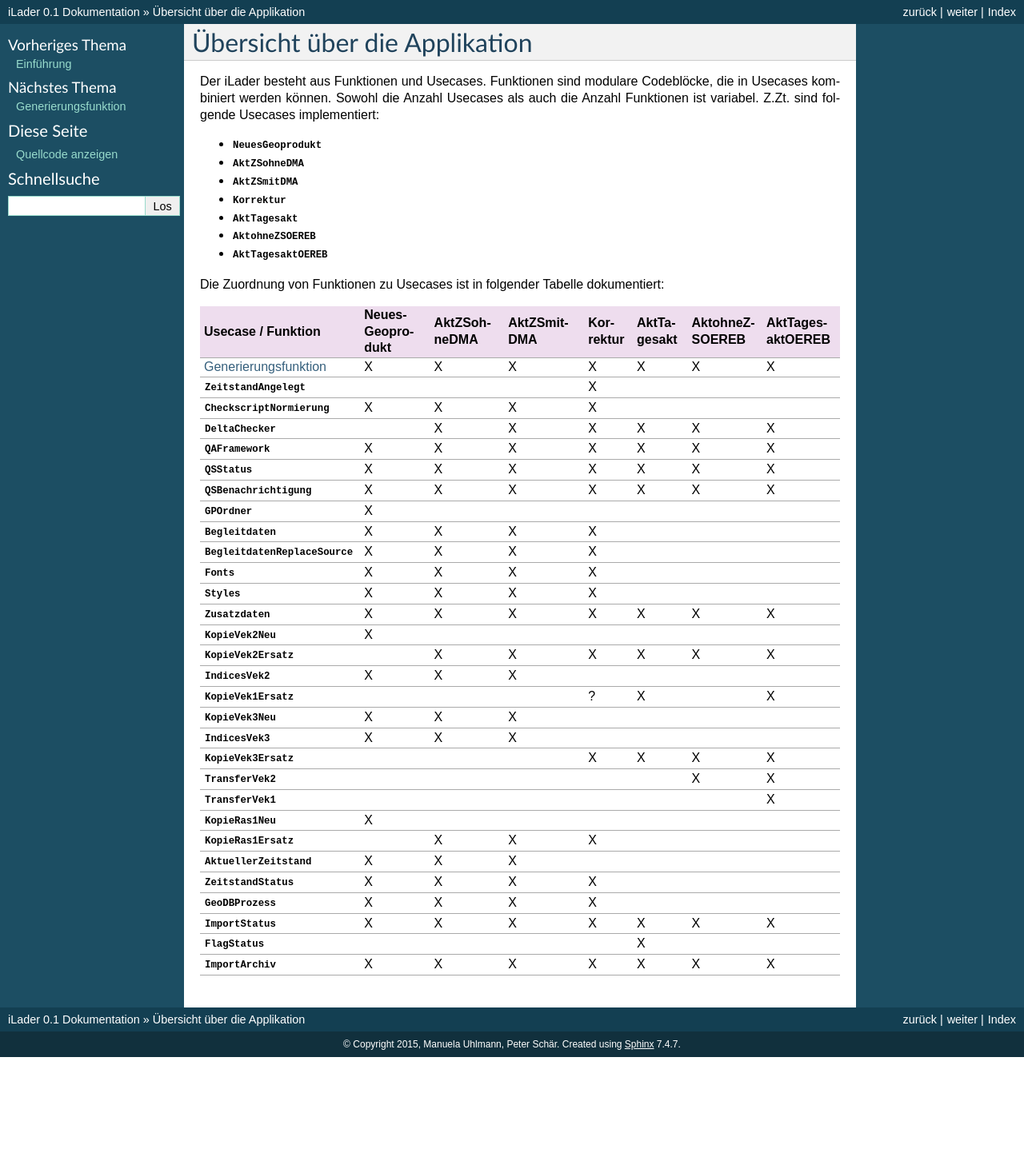
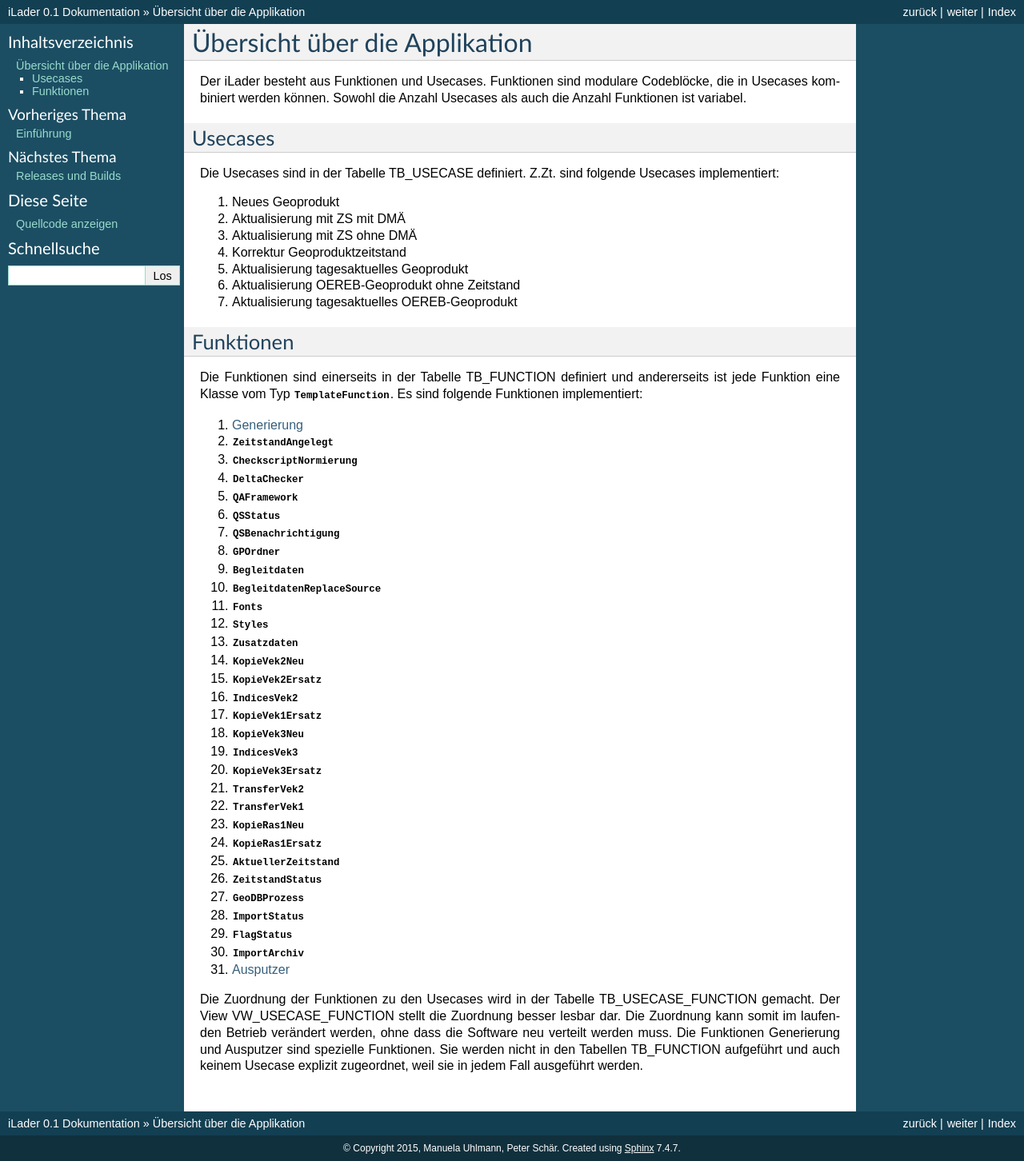
Before and after one commit to AGIBE/iLader, a Sphinx documentation site: the page built from docs/uebersicht.rst, in a window 1280 px wide. Shown: the whole page at 80% size. Built offline with Sphinx 7.4.7, drawn with Linux system fonts in a browser that asks for light colours; before the commit the page ends 1322 px from its top, so only the background shows below that.

Commit message:
Doku an Vereinigung Usecases angepasst.

```diff
--- /dev/null
+++ b/docs/ausputzer.rst
@@ -0,0 +1,6 @@
+Ausputzer
+=========
+Ausführliche Beschreibung der Ausputzer-Funktion ( :py:mod:`.Ausputzer` ) insbesondere:
+
+- verwendete Datenquellen
+- Abhängigkeiten
--- a/docs/generierung.rst
+++ b/docs/generierung.rst
@@ -1,6 +1,6 @@
-Generierungsfunktion
-====================
-Ausführliche Beschreibung der Generierungsfunktion insbesondere:
+Generierung
+===========
+Ausführliche Beschreibung der Generierungsfunktion ( :py:mod:`.Generierung` ) insbesondere:
 
 - verwendete Datenquellen
 - Abhängigkeiten
--- a/docs/iLader.usecases.rst
+++ b/docs/iLader.usecases.rst
@@ -44,6 +44,11 @@ Submodules
     :undoc-members:
     :show-inheritance:
 
+.. automodule:: iLader.usecases.Usecase
+    :members:
+    :undoc-members:
+    :show-inheritance:
+
 
 Module contents
 ---------------
--- a/docs/index.rst
+++ b/docs/index.rst
@@ -13,7 +13,6 @@ Inhaltsverzeichnis:
 
    einfuehrung
    uebersicht
-   generierung
    releases
    installation
    iLader
--- a/docs/uebersicht.rst
+++ b/docs/uebersicht.rst
@@ -1,50 +1,55 @@
 Übersicht über die Applikation
 ==============================
 Der iLader besteht aus Funktionen und Usecases. Funktionen sind modulare Codeblöcke, die in Usecases kombiniert werden können.
-Sowohl die Anzahl Usecases als auch die Anzahl Funktionen ist variabel. Z.Zt. sind folgende Usecases implementiert:
+Sowohl die Anzahl Usecases als auch die Anzahl Funktionen ist variabel.
 
-- :py:mod:`.NeuesGeoprodukt`
-- :py:mod:`.AktZSohneDMA`
-- :py:mod:`.AktZSmitDMA`
-- :py:mod:`.Korrektur`
-- :py:mod:`.AktTagesakt`
-- :py:mod:`.AktohneZSOEREB`
-- :py:mod:`.AktTagesaktOEREB`
+Usecases
+--------
+Die Usecases sind in der Tabelle TB_USECASE definiert. Z.Zt. sind folgende Usecases implementiert:
 
+#. Neues Geoprodukt
+#. Aktualisierung mit ZS mit DMÄ
+#. Aktualisierung mit ZS ohne DMÄ
+#. Korrektur Geoproduktzeitstand
+#. Aktualisierung tagesaktuelles Geoprodukt
+#. Aktualisierung OEREB-Geoprodukt ohne Zeitstand
+#. Aktualisierung tagesaktuelles OEREB-Geoprodukt
 
-Die Zuordnung von Funktionen zu Usecases ist in folgender Tabelle dokumentiert:
+Funktionen
+----------
+Die Funktionen sind einerseits in der Tabelle TB_FUNCTION definiert und andererseits ist jede Funktion eine Klasse vom Typ :py:mod:`.TemplateFunction`. Es sind folgende Funktionen implementiert:
 
-====================================  ===============  ============  ===========  =========  ===========  ==============  ================
-Usecase / Funktion                    NeuesGeoprodukt  AktZSohneDMA  AktZSmitDMA  Korrektur  AktTagesakt  AktohneZSOEREB  AktTagesaktOEREB
-====================================  ===============  ============  ===========  =========  ===========  ==============  ================
-:doc:`generierung`                          X                 X             X           X          X              X                X
-:py:mod:`.ZeitstandAngelegt`                                                            X
-:py:mod:`.CheckscriptNormierung`            X                 X             X           X
-:py:mod:`.DeltaChecker`                                       X             X           X          X              X                X
-:py:mod:`.QAFramework`                      X                 X             X           X          X              X                X
-:py:mod:`.QSStatus`                         X                 X             X           X          X              X                X
-:py:mod:`.QSBenachrichtigung`               X                 X             X           X          X              X                X
-:py:mod:`.GPOrdner`                         X
-:py:mod:`.Begleitdaten`                     X                 X             X           X
-:py:mod:`.BegleitdatenReplaceSource`        X                 X             X           X
-:py:mod:`.Fonts`                            X                 X             X           X
-:py:mod:`.Styles`                           X                 X             X           X
-:py:mod:`.Zusatzdaten`                      X                 X             X           X          X              X                X
-:py:mod:`.KopieVek2Neu`                     X
-:py:mod:`.KopieVek2Ersatz`                                    X             X           X          X              X                X
-:py:mod:`.IndicesVek2`                      X                 X             X
-:py:mod:`.KopieVek1Ersatz`                                                              ?          X                               X
-:py:mod:`.KopieVek3Neu`                     X                 X             X
-:py:mod:`.IndicesVek3`                      X                 X             X
-:py:mod:`.KopieVek3Ersatz`                                                              X          X              X                X
-:py:mod:`.TransferVek2`                                                                                           X                X
-:py:mod:`.TransferVek1`                                                                                                            X
-:py:mod:`.KopieRas1Neu`                     X
-:py:mod:`.KopieRas1Ersatz`                                    X             X           X
-:py:mod:`.AktuellerZeitstand`               X                 X             X
-:py:mod:`.ZeitstandStatus`                  X                 X             X           X
-:py:mod:`.GeoDBProzess`                     X                 X             X           X
-:py:mod:`.ImportStatus`                     X                 X             X           X          X              X                X
-:py:mod:`.FlagStatus`                                                                              X
-:py:mod:`.ImportArchiv`                     X                 X             X           X          X              X                X
-====================================  ===============  ============  ===========  =========  ===========  ==============  ================
+#. :doc:`generierung`
+#. :py:mod:`.ZeitstandAngelegt`
+#. :py:mod:`.CheckscriptNormierung`
+#. :py:mod:`.DeltaChecker`
+#. :py:mod:`.QAFramework`
+#. :py:mod:`.QSStatus`
+#. :py:mod:`.QSBenachrichtigung`
+#. :py:mod:`.GPOrdner`
+#. :py:mod:`.Begleitdaten`
+#. :py:mod:`.BegleitdatenReplaceSource`
+#. :py:mod:`.Fonts`
+#. :py:mod:`.Styles`
+#. :py:mod:`.Zusatzdaten`
+#. :py:mod:`.KopieVek2Neu`
+#. :py:mod:`.KopieVek2Ersatz`
+#. :py:mod:`.IndicesVek2`
+#. :py:mod:`.KopieVek1Ersatz`
+#. :py:mod:`.KopieVek3Neu`
+#. :py:mod:`.IndicesVek3`
+#. :py:mod:`.KopieVek3Ersatz`
+#. :py:mod:`.TransferVek2`
+#. :py:mod:`.TransferVek1`
+#. :py:mod:`.KopieRas1Neu`
+#. :py:mod:`.KopieRas1Ersatz`
+#. :py:mod:`.AktuellerZeitstand`
+#. :py:mod:`.ZeitstandStatus`
+#. :py:mod:`.GeoDBProzess`
+#. :py:mod:`.ImportStatus`
+#. :py:mod:`.FlagStatus`
+#. :py:mod:`.ImportArchiv`
+#. :doc:`ausputzer`
+
+Die Zuordnung der Funktionen zu den Usecases wird in der Tabelle TB_USECASE_FUNCTION gemacht. Der View VW_USECASE_FUNCTION stellt die Zuordnung besser lesbar dar. Die Zuordnung kann somit im laufenden Betrieb verändert werden, ohne dass die Software neu verteilt werden muss.
+Die Funktionen Generierung und Ausputzer sind spezielle Funktionen. Sie werden nicht in den Tabellen TB_FUNCTION aufgeführt und auch keinem Usecase explizit zugeordnet, weil sie in jedem Fall ausgeführt werden.
```
